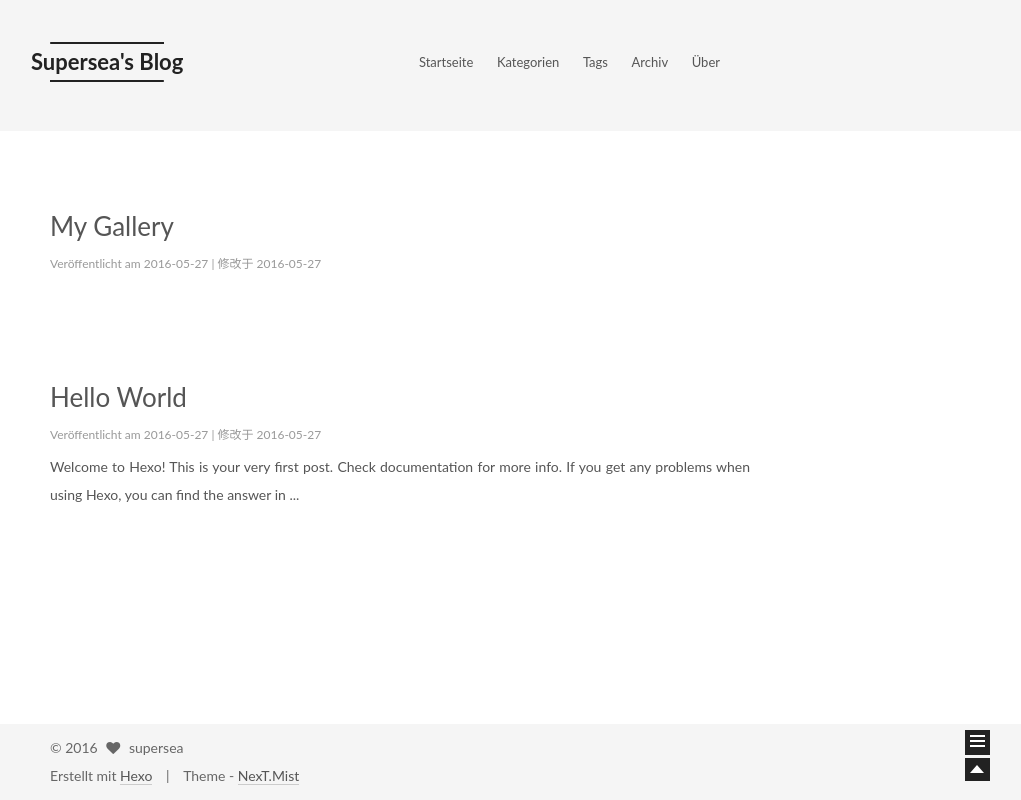
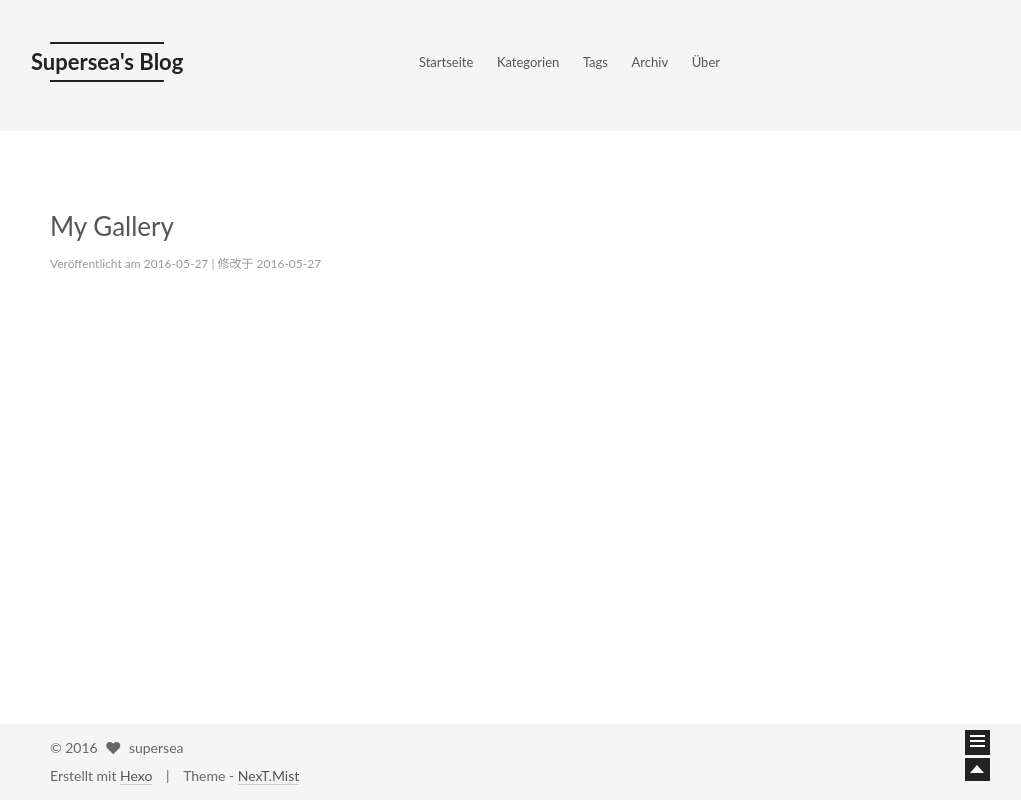
Before and after one commit to supersea/supersea.github.io, a plain HTML site: page index.html in a window 1280 px wide. Shown: the whole page, without its empty margins (240-1261 px from the left). Drawn offline with Linux system fonts and the light colour scheme.

Commit message:
Site updated: 2016-05-27 19:33:23

```diff
--- a/css/main.css
+++ b/css/main.css
@@ -963,7 +963,7 @@ body {
   width: 4px;
   height: 4px;
   border-radius: 50%;
-  background: #37ff69;
+  background: #1874ff;
 }
 .sidebar-nav {
   margin: 0 0 20px;
--- a/index.html
+++ b/index.html
@@ -296,99 +296,6 @@
 
 
 
-
-
-
-
-
-
-
-
-  <article class="post post-type-normal " itemscope itemtype="http://schema.org/Article">
-
-
-      <header class="post-header">
-
-
-
-          <h1 class="post-title" itemprop="name headline">
-
-
-
-
-                <a class="post-title-link" href="/2016/05/27/hello-world/" itemprop="url">
-                  Hello World
-                </a>
-
-
-          </h1>
-
-
-        <div class="post-meta">
-          <span class="post-time">
-            Veröffentlicht am
-            <time itemprop="dateCreated" datetime="2016-05-27T14:52:56+08:00" content="2016-05-27">
-              2016-05-27
-            </time>
-          </span>
-          <span class="post-time">
-            | 修改于
-            <time itemprop="dateCreated" datetime="2016-05-27T14:52:56+08:00" content="2016-05-27">
-              2016-05-27
-            </time>
-          </span>
-
-
-
-
-
-
-
-
-
-        </div>
-      </header>
-
-
-
-    <div class="post-body">
-
-
-
-
-
-
-          <span itemprop="articleBody">
-
-            Welcome to Hexo! This is your very first post. Check documentation for more info. If you get any problems when using Hexo, you can find the answer in
-            ...
-          </span>
-          <!--
-          <div class="post-more-link text-center">
-            <a class="btn" href="/2016/05/27/hello-world/#more" rel="contents">
-              Weiterlesen &raquo;
-            </a>
-          </div>
-          -->
-
-
-    </div>
-
-    <footer class="post-footer">
-
-
-
-
-
-
-        <div class="post-eof"></div>
-
-    </footer>
-  </article>
-
-
-
-
   </section>
 
 
```
